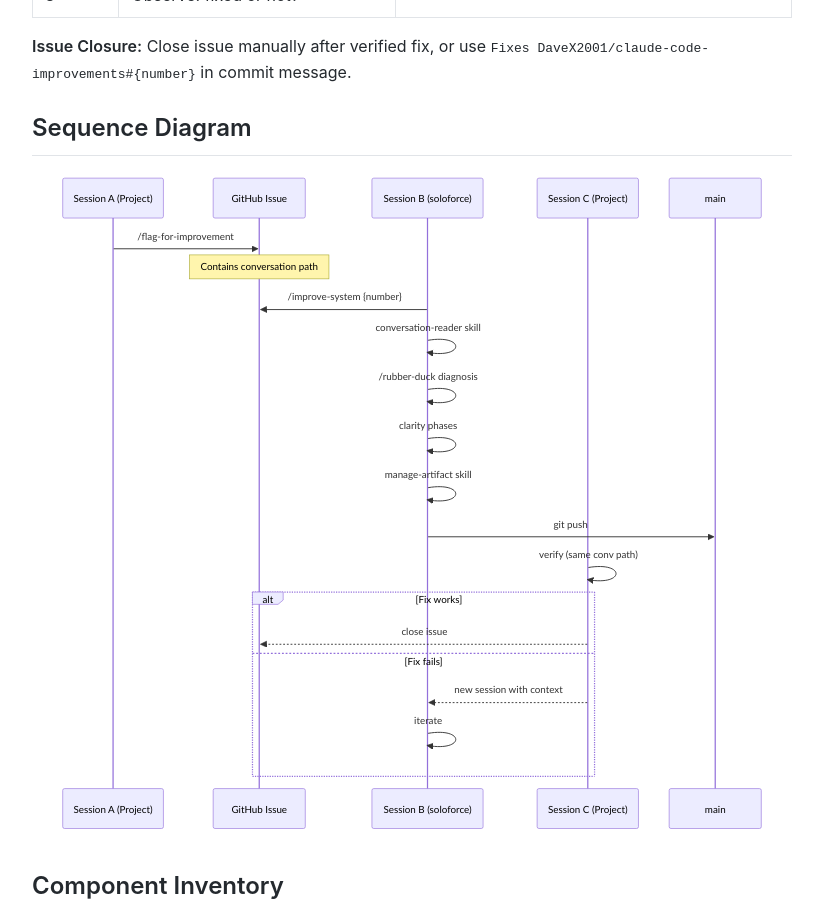
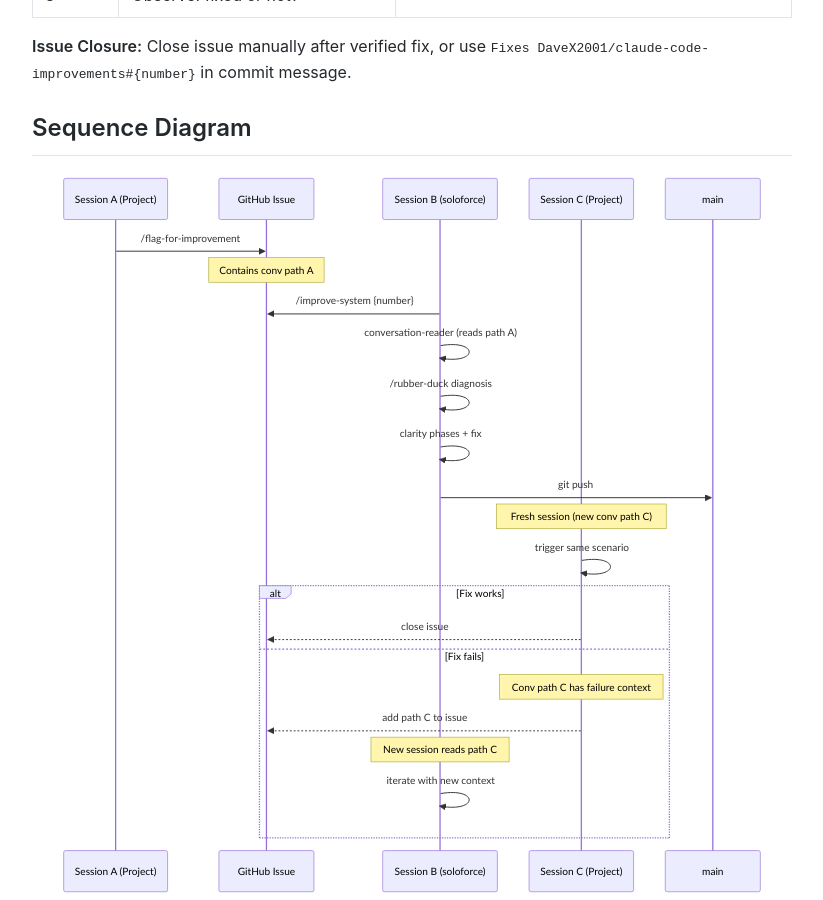
Before and after one commit to MariusWilsch/public-wilsch-ai-pages, a Jekyll site: the page built from global/improve-system-architecture.md, in a window 1280 px wide and 900 px high, scrolled down 3808 px. Shown: the whole window, without its empty margins (228-1051 px from the left). Built offline with Jekyll 4.4.1, drawn with Linux system fonts in a browser that asks for light colours; our own code applies the rules of GitHub Pages for plain Markdown files.

Commit message:
Sync from hippocampus 2026-01-19

````diff
--- a/global/improve-system-architecture.md
+++ b/global/improve-system-architecture.md
@@ -137,19 +137,21 @@ sequenceDiagram
     participant C as Session C (Project)
 
     A->>Issue: /flag-for-improvement
-    Note over Issue: Contains conversation path
+    Note over Issue: Contains conv path A
     B->>Issue: /improve-system {number}
-    B->>B: conversation-reader skill
+    B->>B: conversation-reader (reads path A)
     B->>B: /rubber-duck diagnosis
-    B->>B: clarity phases
-    B->>B: manage-artifact skill
+    B->>B: clarity phases + fix
     B->>main: git push
-    C->>C: verify (same conv path)
+    Note over C: Fresh session (new conv path C)
+    C->>C: trigger same scenario
     alt Fix works
         C-->>Issue: close issue
     else Fix fails
-        C-->>B: new session with context
-        B->>B: iterate
+        Note over C: Conv path C has failure context
+        C-->>Issue: add path C to issue
+        Note over B: New session reads path C
+        B->>B: iterate with new context
     end
 ```
 
````
